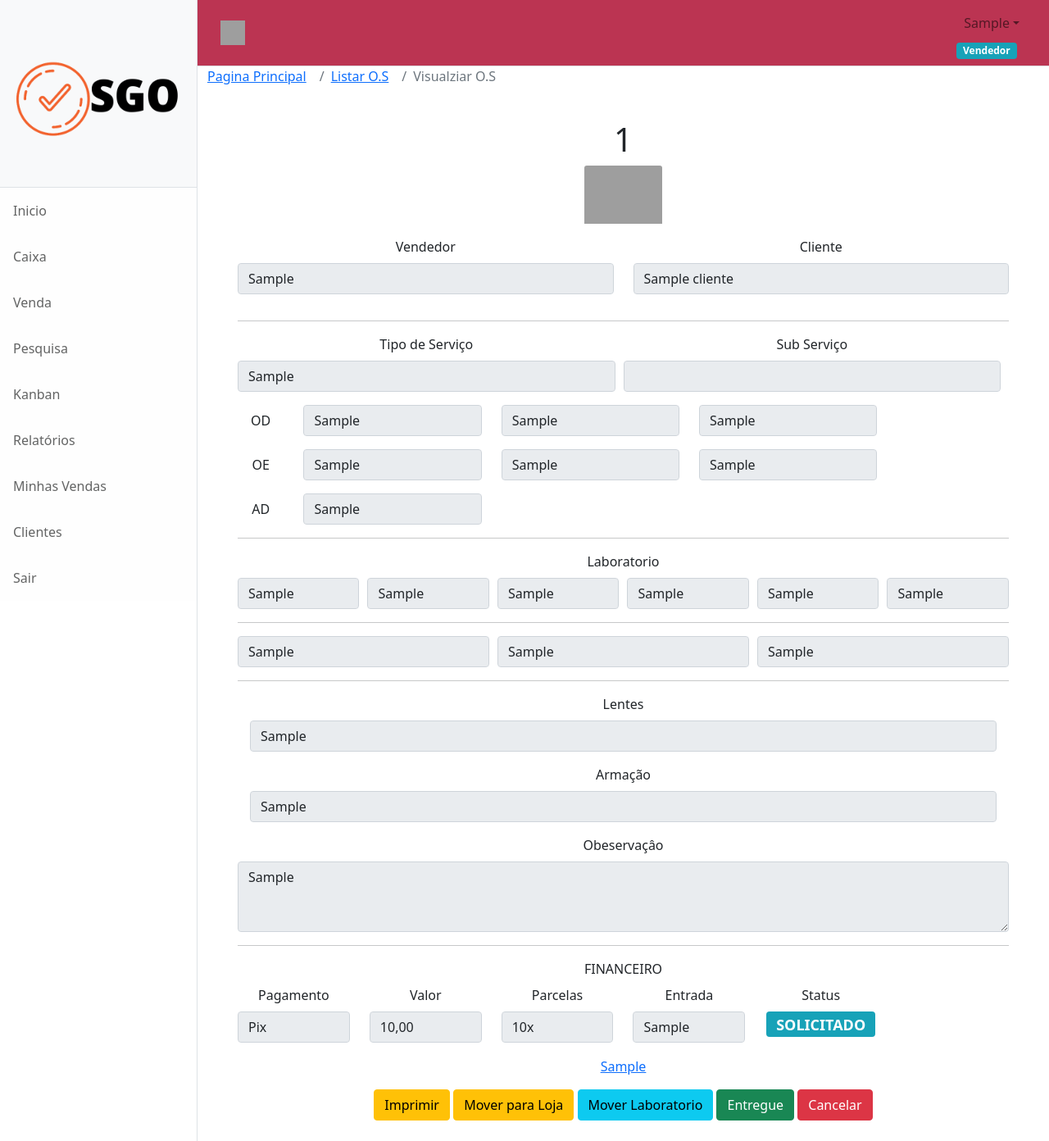
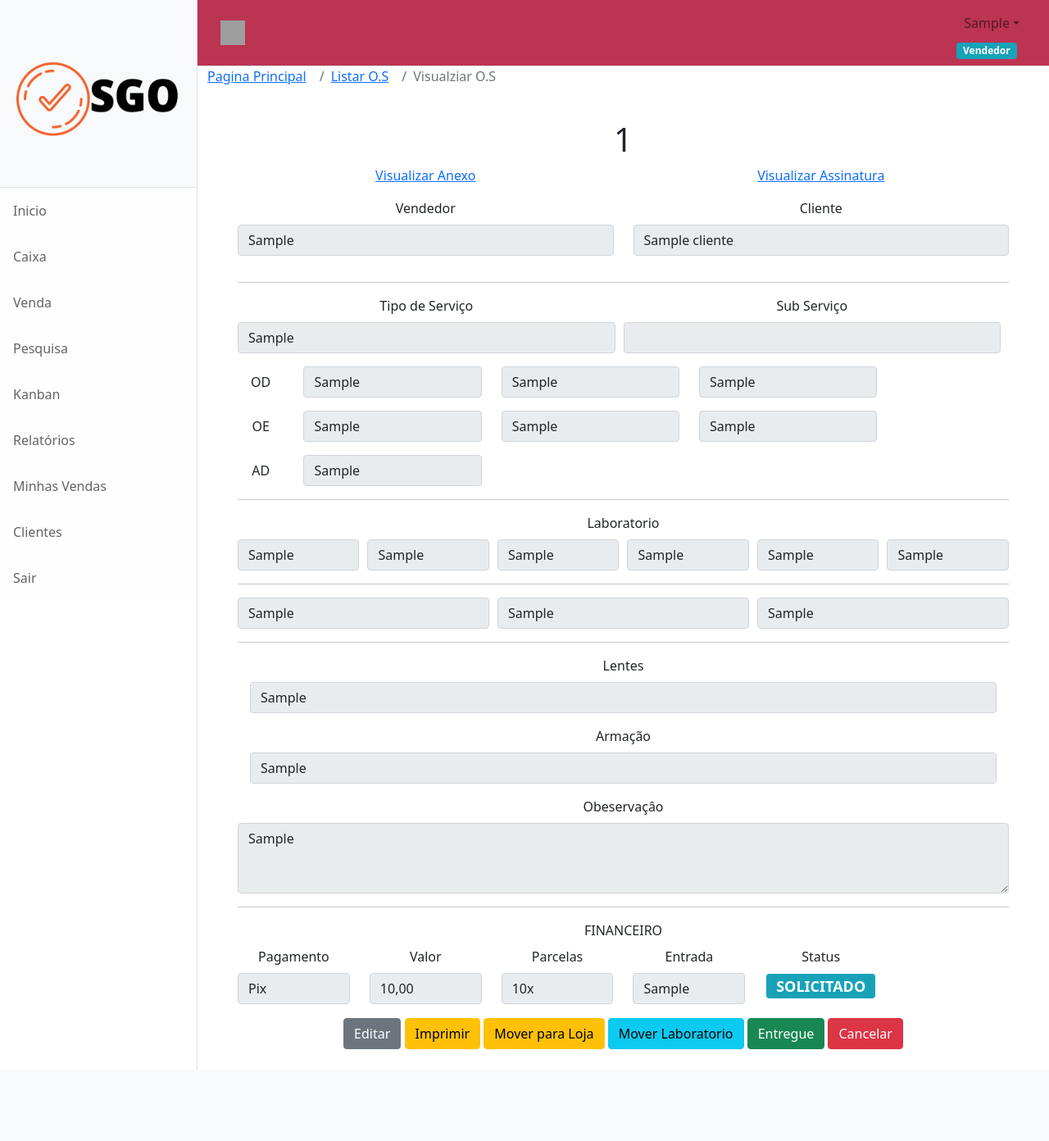
Before and after one commit to santosgv/Sis-Otica, a Django app: page /Visualizar_os/1 in a window 1280 px wide. Shown: the whole page at 82% size. After the commit the page ends 1305 px from the top, so only its background shows below. Run offline with Django 4.2, Linux system fonts and the light colour scheme; a user stored in the database is signed in; tables that the repository leaves empty hold one stand-in row (values such as "Sample post"); lists and menus that the app fills with data are empty; some libraries are stand-ins or nearby versions; grey boxes are pictures that could not be loaded.

Commit message:
visualizar anexo

```diff
--- a/Backend/Core/templates/Os/Visualizar_os.html
+++ b/Backend/Core/templates/Os/Visualizar_os.html
@@ -31,11 +31,18 @@ Vizualiar O.S
 
     <form method="POST" class="form_cliente">{% csrf_token %}
       <h1>{{VISUALIZAR_OS.id}}</h1>
-      {% if VISUALIZAR_OS.ANEXO %}
-        <div class="form-group">
-          <img src="{{VISUALIZAR_OS.ANEXO.url}}" class="card-img-top"  style="width: 10%;" alt="{{VISUALIZAR_OS.ANEXO}}">
+        <div class="row">
+        {% if VISUALIZAR_OS.ANEXO %}
+        <div class="form-group col-md-6">
+          <a href="{{VISUALIZAR_OS.ANEXO.url}}" target="_blank">Visualizar Anexo</a>
         </div>
         {% endif %}
+        {% if VISUALIZAR_OS.ASSINATURA %}
+        <div class="form-group col-md-6">
+          <a href="{{VISUALIZAR_OS.ASSINATURA.url}}" target="_blank">Visualizar Assinatura</a>
+        </div>
+        {% endif %}
+      </div>
         <div class="row">
           <div class="form-group col-md-6">
             <label for="VENDEDOR" >Vendedor</label>
@@ -247,15 +254,9 @@ Vizualiar O.S
              {% endif %}
 
           </div>
-          <div class="form-group">
-            <a href="/media/{{VISUALIZAR_OS.ASSINATURA}}" download=>{{VISUALIZAR_OS.ASSINATURA}}</a>
-          </div>
         </div>
         </div>
-        <div class="alert alert-warning _carner" style="display: none;" role="alert">
-          Antes de Finalizar Cadastre o Carne: <a href="https://docs.google.com/forms/d/e/1FAIpQLSfZZXRyL25ZIHRUcOxJTRIGD7godA-FvRdAOAwe4G_fg2UP8w/viewform" class="alert-link"> Formulario para Cadastro</a>.
-        </div>
-        {% if user.FUNCAO == "G" %}
+        {% if user.FUNCAO == "G" or user.FUNCAO == "V" %}
         <a href="{% url 'Core:Editar_os' VISUALIZAR_OS.id  %}"  class="btn btn-secondary" >Editar</a>
         {% endif %}
         <a href="{% url 'Core:Imprimir_os' VISUALIZAR_OS.id  %}"  class="btn btn-warning" >Imprimir</a>
--- a/Backend/Core/templates/Os/cadastrar_os.html
+++ b/Backend/Core/templates/Os/cadastrar_os.html
@@ -191,10 +191,6 @@ Cadastrar O.S
                 <label for="PREVISAO_ENTREGA">Previsao Entrega</label>
                 <input required type="date" class="form-control"  id="PREVISAO_ENTREGA" name="PREVISAO_ENTREGA">
               </div>
-              <div class="col-md-2">
-                <label for="PREVISAO_ENTREGA">Assinatura Cliente</label>
-                <input type="file" class="form-control-file" id="ASSINATURA" name="ASSINATURA">
-              </div>
             </div>
             </div>
             <button type="submit" class="btn btn-primary">Finalizar Compra</button>
--- a/Backend/Core/views.py
+++ b/Backend/Core/views.py
@@ -223,9 +223,8 @@ def Cadastrar_os(request,id_cliente):
                 cadastrar_os.save()
 
                 messages.add_message(request, constants.SUCCESS, 'O.S Cadastrado com sucesso')
-                return redirect('/Lista_Os')
+                return redirect(f'/Visualizar_os/{cadastrar_os.id}')
         except Exception as msg:
-            print(msg)
             logger.warning(msg)
             cliente = CLIENTE.objects.get(id=id_cliente)
             messages.add_message(request, constants.ERROR, 'Erro interno ao salvar a OS')
@@ -252,6 +251,14 @@ def Editar_os(request,id_os):
                                                    })
     else:
         with transaction.atomic():
+            if 'ANEXO' in  request.FILES:
+                ANEXO = request.FILES['ANEXO']
+            else:
+                ANEXO = None
+            if 'ASSINATURA' in request.FILES:
+                ASSINATURA = request.FILES['ASSINATURA']
+            else:
+                ASSINATURA = None
             FORMA_PAG = request.POST.get('PAGAMENTO')
             VALOR_str = request.POST.get('VALOR').replace(".", "").replace(",", ".")
             VALOR = Decimal(VALOR_str)
@@ -263,6 +270,8 @@ def Editar_os(request,id_os):
                 ENTRADA = request.POST.get('ENTRADA')
 
             VISUALIZAR_OS = ORDEN.objects.get(id=id_os)
+            VISUALIZAR_OS.ANEXO=ANEXO
+            VISUALIZAR_OS.ASSINATURA=ASSINATURA
             VISUALIZAR_OS.FORMA_PAG=FORMA_PAG
             VISUALIZAR_OS.VALOR=VALOR
             VISUALIZAR_OS.QUANTIDADE_PARCELA=QUANTIDADE_PARCELA
@@ -270,7 +279,7 @@ def Editar_os(request,id_os):
             VISUALIZAR_OS.save()
 
             messages.add_message(request, constants.SUCCESS, 'O.S Editada com sucesso')
-            return redirect('/Lista_Os')
+            return redirect(f'/Visualizar_os/{VISUALIZAR_OS.id}')
 
 @transaction.atomic
 @login_required(login_url='/auth/logar/')
```
Also changed, not shown: Backend/Core/templates/Os/Edita_os.html (+11 -6 lines).
